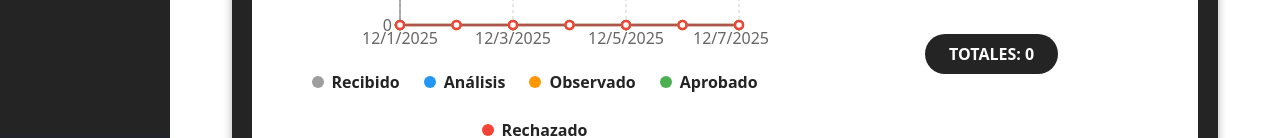
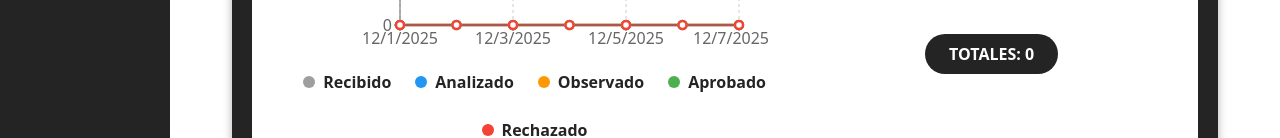
Before and after one commit to DesApp-2025c2-Grupo16/frontend, a React (Vite) app: page /dashboard in a window 1280 px wide. Shown: the part 666-804 px from the top of the page. Built offline with nearby package versions, Linux system fonts and the light colour scheme; sample sign-in values are in the browser's storage.

Commit message:
Arreglos del Dashboard

```diff
--- a/src/pages/Dashboard.jsx
+++ b/src/pages/Dashboard.jsx
@@ -115,7 +115,7 @@ export default function Dashboard() {
     REINTEGROS: dias.map((dia, i) => ({
       dia,
       Recibido:   generarLista('reintegro','Recibido')[i],
-      Análisis:   generarLista('reintegro','En análisis')[i],
+      Analizado:   generarLista('reintegro','En análisis')[i],
       Observado:  generarLista('reintegro','Observado')[i],
       Aprobado:   generarLista('reintegro','Aprobado')[i],
       Rechazado:  generarLista('reintegro','Rechazado')[i],
@@ -123,7 +123,7 @@ export default function Dashboard() {
     AUTORIZACIONES: dias.map((dia, i) => ({
       dia,
       Recibido:   generarLista('autorizacion','Recibido')[i],
-      Análisis:   generarLista('autorizacion','En análisis')[i],
+      Analizado:   generarLista('autorizacion','En análisis')[i],
       Observado:  generarLista('autorizacion','Observado')[i],
       Aprobado:   generarLista('autorizacion','Aprobado')[i],
       Rechazado:  generarLista('autorizacion','Rechazado')[i],
@@ -131,7 +131,7 @@ export default function Dashboard() {
     RECETAS: dias.map((dia, i) => ({
       dia,
       Recibido:   generarLista('receta','Recibido')[i],
-      Análisis:   generarLista('receta','En análisis')[i],
+      Analizado:   generarLista('receta','En análisis')[i],
       Observado:  generarLista('receta','Observado')[i],
       Aprobado:   generarLista('receta','Aprobado')[i],
       Rechazado:  generarLista('receta','Rechazado')[i],
@@ -144,7 +144,7 @@ export default function Dashboard() {
     0
   );
   const totalPendientes = data.reduce(
-    (acc, d) => acc + d.Recibido + d.Análisis + d.Observado,
+    (acc, d) => acc + d.Recibido + d.Observado,
     0
   );
   const total = totalResueltas + totalPendientes;
@@ -367,7 +367,7 @@ export default function Dashboard() {
                     />
                     <Tooltip />
                     <Line type="monotone" dataKey="Recibido" stroke={COLORS.Recibido} strokeWidth={2} dot={{ r: 4 }} activeDot={{ r: 7 }} />
-                    <Line type="monotone" dataKey="Análisis" stroke={COLORS.Análisis} strokeWidth={2} dot={{ r: 4 }} activeDot={{ r: 7 }} />
+                    <Line type="monotone" dataKey="Analizado" stroke={COLORS.Análisis} strokeWidth={2} dot={{ r: 4 }} activeDot={{ r: 7 }} />
                     <Line type="monotone" dataKey="Observado" stroke={COLORS.Observado} strokeWidth={2} dot={{ r: 4 }} activeDot={{ r: 7 }} />
                     <Line type="monotone" dataKey="Aprobado" stroke={COLORS.Aprobado} strokeWidth={2.5} dot={{ r: 4 }} activeDot={{ r: 7 }} />
                     <Line type="monotone" dataKey="Rechazado" stroke={COLORS.Rechazado} strokeWidth={2.5} dot={{ r: 4 }} activeDot={{ r: 7 }} />
@@ -378,7 +378,7 @@ export default function Dashboard() {
               <div className="d-flex justify-content-center gap-4 mb-5 flex-wrap">
                 {[
                   { label: "Recibido", color: COLORS.Recibido },
-                  { label: "Análisis", color: COLORS.Análisis },
+                  { label: "Analizado", color: COLORS.Análisis },
                   { label: "Observado", color: COLORS.Observado },
                   { label: "Aprobado", color: COLORS.Aprobado },
                   { label: "Rechazado", color: COLORS.Rechazado },
```
